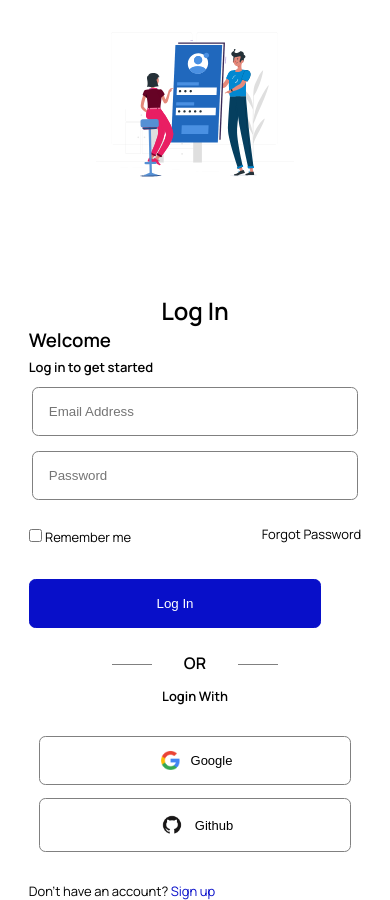
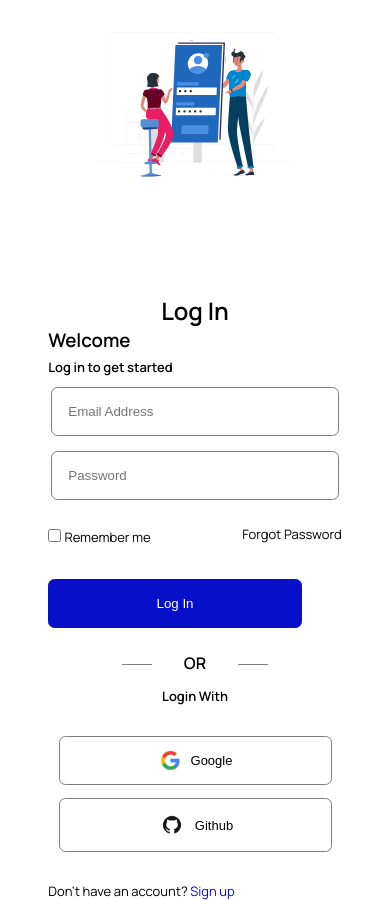
Before and after one commit to teymie/Team_42_Chunk_file_login_page, a plain HTML site: page index.html in a window 390 px wide. Drawn offline with Linux system fonts and the light colour scheme.

Commit message:
updated responsiveness

```diff
--- a/style.css
+++ b/style.css
@@ -124,18 +124,18 @@ p{
         margin-right: auto;
     }
     input.inp , button#btn{
-        width: 75vw;
+        width: 65vw;
+        margin-left: auto;
+        margin-right: auto;
     }
     button.site{
-        width: 80vw;
+        width: 70vw;
     }
     .form{
         margin-left:  auto;
         margin-right: auto;
     }
-    #btn{
-        width: 280px;
-    }
+
 
     .line{
         width: 20vw;
```
